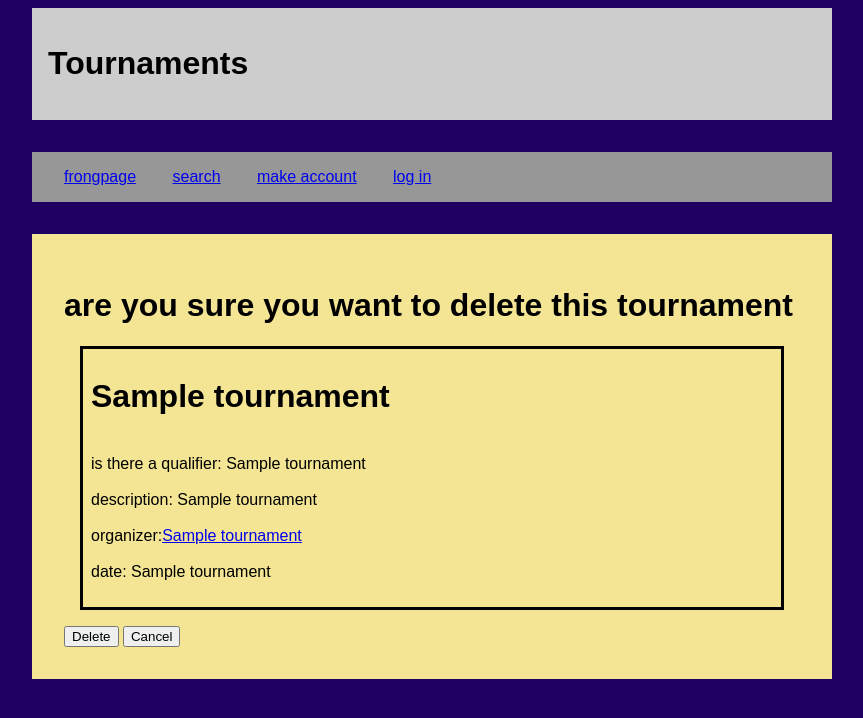
After one commit to AnteroVehkaoja/tm-event-calander, a Flask app: template templates/remove.html in a window 1280 px wide. The commit adds this page. Shown: the top 718 px of the page, without its empty margins (208-1071 px from the left). Run offline with Flask 3, Linux system fonts and the light colour scheme; the template is opened without the code that fills it: most values are stand-ins (such as "Sample title", 1, 10 or a date in 2020).

Commit message:
Add files via upload

```diff
--- /dev/null
+++ b/templates/remove.html
@@ -0,0 +1,30 @@
+{% extends "layout.html" %}
+
+{% block title %} Etusivu {% endblock %}
+
+{% block content %}
+
+<h1> are you sure you want to delete this tournament</h1>
+
+<div class="singletournament">
+<h1>
+   {{tournament[0][1]}} </a></h1><br />
+    <p1>is there a qualifier: {{tournament[0][4]}}</p1><br /><br />
+
+    <p1>description: {{tournament[0][2]}}</p1><br /><br />
+    <p1>organizer:<a href="/user/{{user_id}}">{{tournament[0][3]}}</a></p1><br /><br />
+    <p1>date: {{tournament[0][5]}}</p1><br /><br />
+
+
+
+
+</div>
+
+<form action="/remove/{{tournament[0][0]}}" method="post">
+
+<input type="hidden" name="csrf_token" value="{{ session.csrf_token }}" />
+  <input type="submit" name="continue" value="Delete" />
+  <input type="submit" name="cancel" value="Cancel" />
+
+</form>
+{%endblock%}
--- a/templates/tournament.html
+++ b/templates/tournament.html
@@ -26,8 +26,9 @@
 
 </p>
 <p>
-<a href="/edit/{{tournament[0][0]}}">edit the event </a>
+<a href="/edit/{{tournament[0][0]}}">edit the event </a> </br>
 
+<a href="/remove/{{tournament[0][0]}}">remove the event </a>
 
 </p>
 {% endif %}
```
